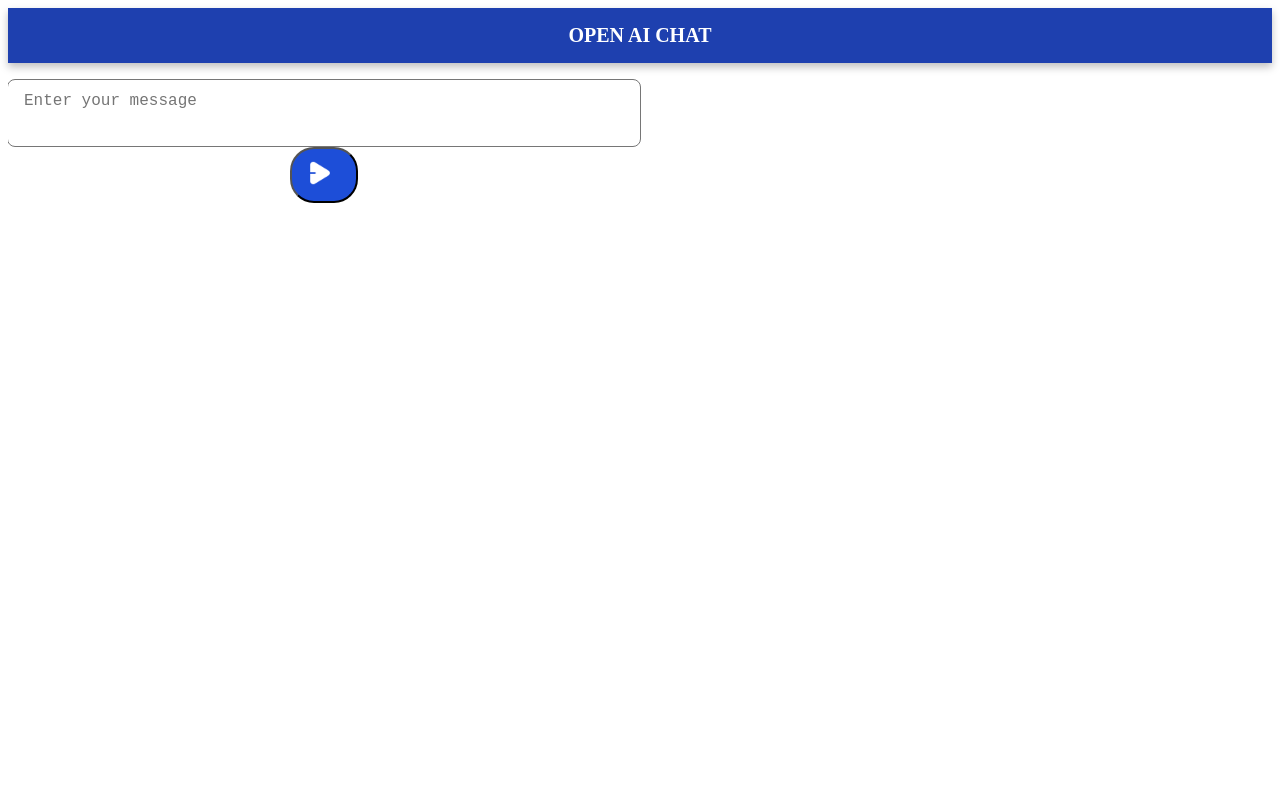
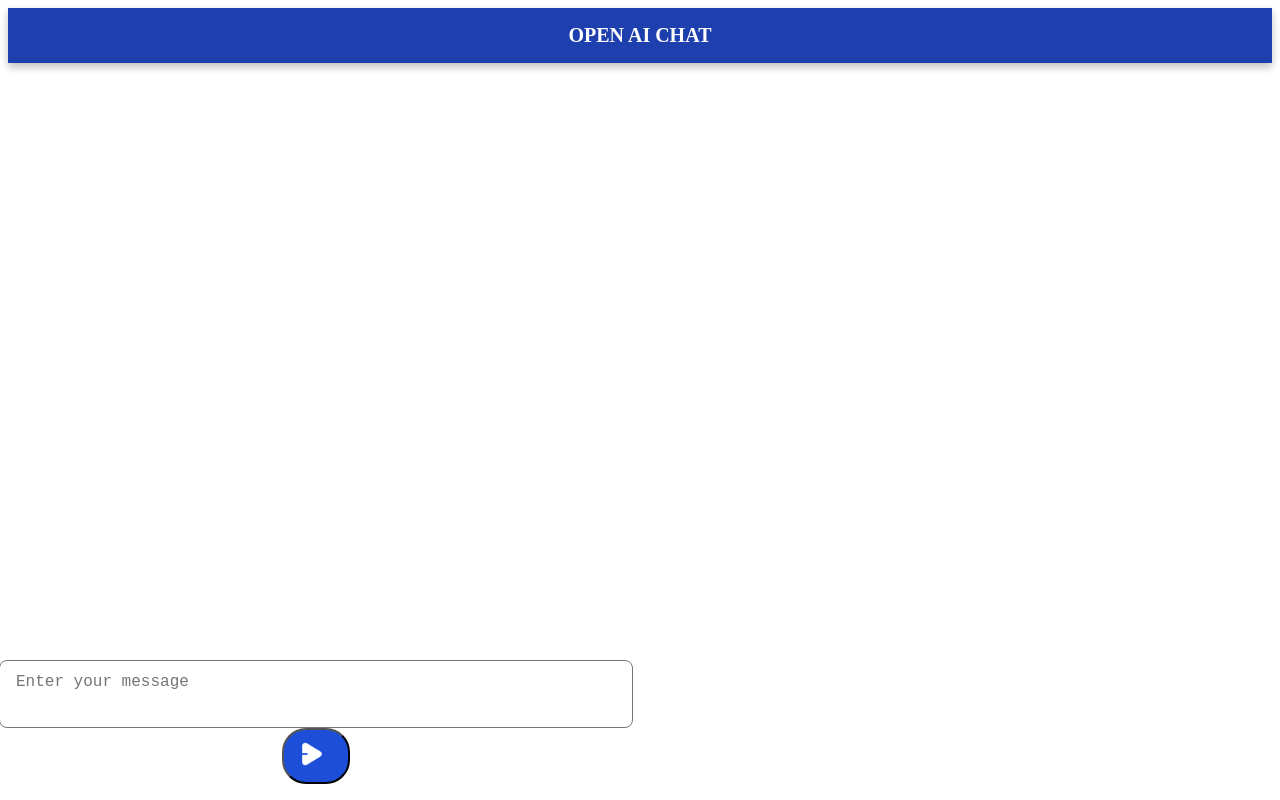
Before and after one commit to dfrho/nextchat, a Next.js app: page / in a window 1280 px wide. Built offline with nearby package versions, Linux system fonts and the light colour scheme.

Commit message:
fixes message bar

```diff
--- a/components/Body.jsx
+++ b/components/Body.jsx
@@ -21,6 +21,7 @@ const HistoryContainer = styled.div`
   flex-grow: 1;
   width: 100%;
   overflow-y: auto;
+  padding-bottom: 70px;
 
   @media (max-width: 768px) {
     margin-bottom: 1rem;
@@ -30,6 +31,8 @@ const HistoryContainer = styled.div`
 const BarContainer = styled.div`
   flex-shrink: 0;
   width: 100%;
+  position: fixed;
+  bottom: 0;
 
   @media (max-width: 768px) {
     position: fixed;
```
